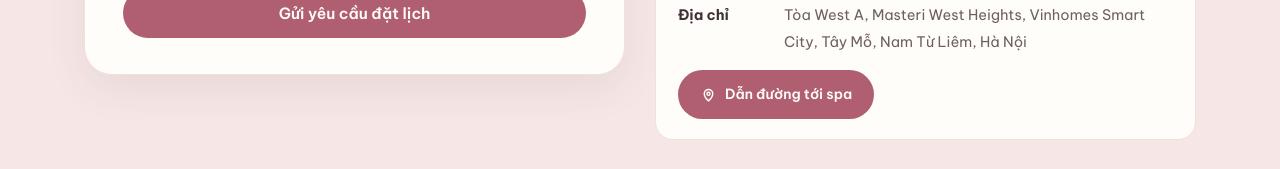
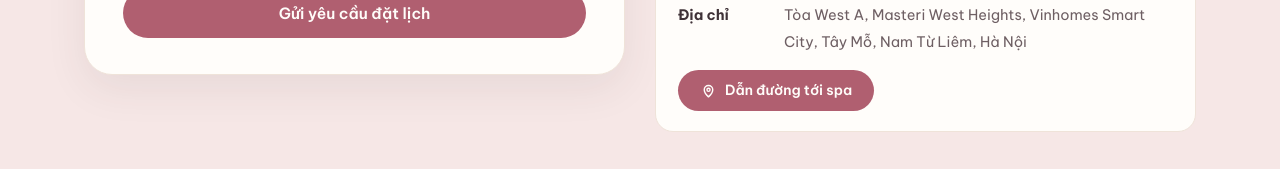
Before and after one commit to mersonpaul/haphuong_spa_landing, a Next.js app: page / in a window 1280 px wide. Shown: the part 4843-5012 px from the top of the page. Built offline with nearby package versions, Linux system fonts and the light colour scheme; no server answers.

Commit message:
fix: reduce directions button height ~20%, same font size

```diff
--- a/src/app/globals.css
+++ b/src/app/globals.css
@@ -1227,7 +1227,7 @@ a {
   text-decoration: none;
   font-weight: 600;
   font-size: 14px;
-  padding: 11px 22px;
+  padding: 7px 22px;
   border-radius: 999px;
   transition: background 0.2s ease;
 }
```
